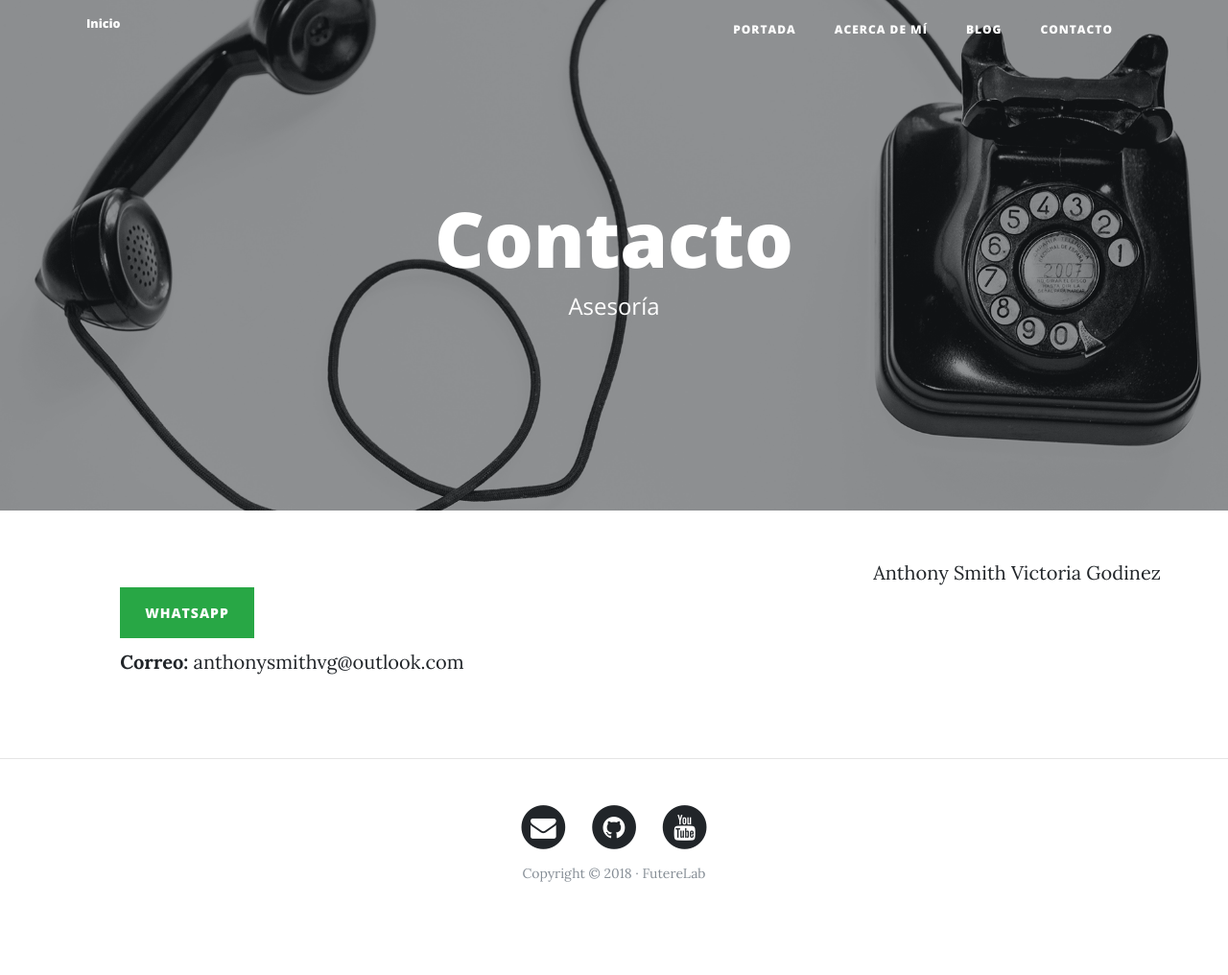
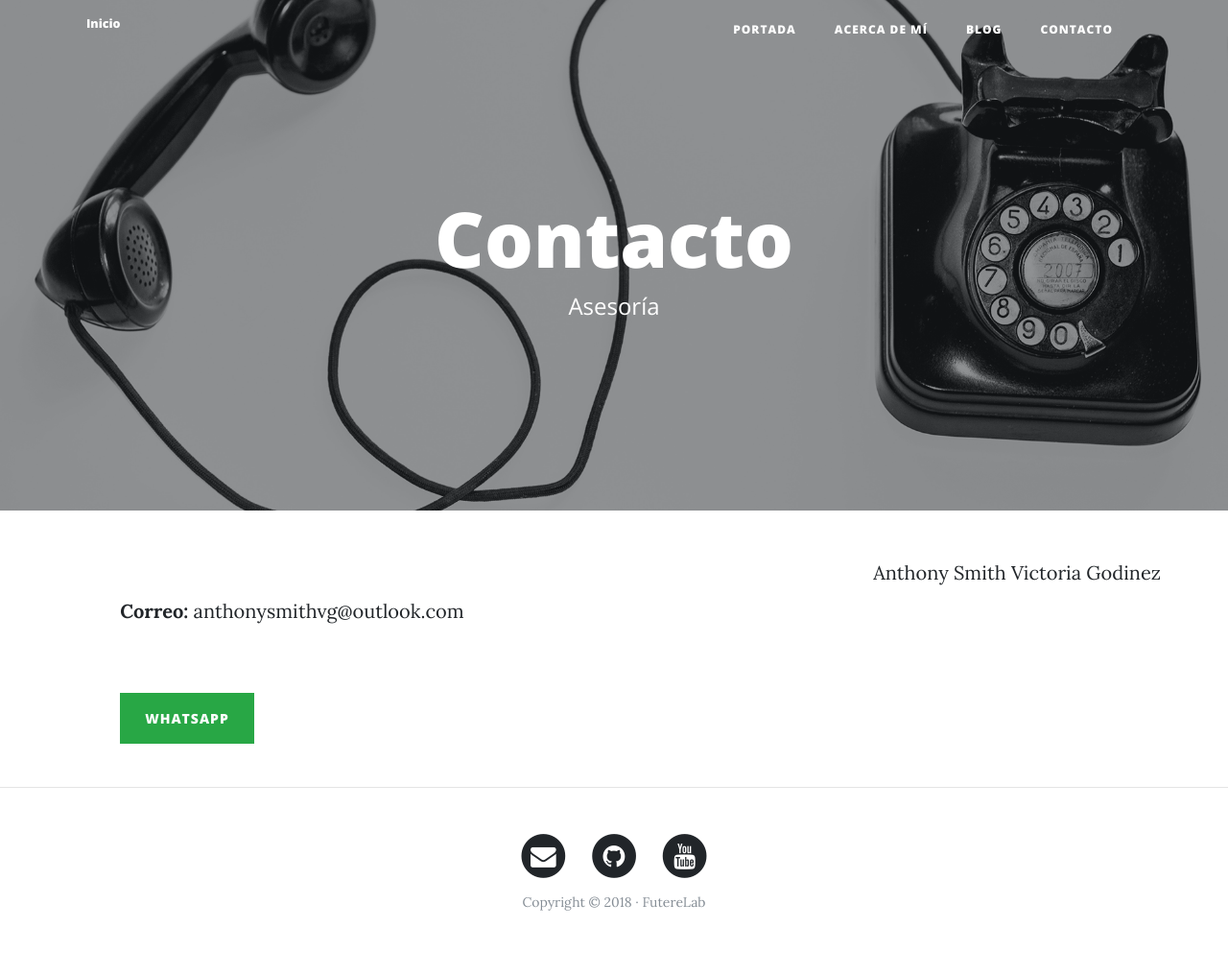
Before and after one commit to AnthonySmith96/WebPersonal, a Django app: page /contact/ in a window 1280 px wide. Shown: the whole page at 96% size. Before the commit the page ends 919 px from the top, so only its background shows below. Run offline with Django 3.2, Linux system fonts and the light colour scheme; some libraries are stand-ins or nearby versions.

Commit message:
Update contact.html

```diff
--- a/core/templates/core/contact.html
+++ b/core/templates/core/contact.html
@@ -14,8 +14,9 @@
       <div class="row">
         <div class="col-lg-8 col-md-10 mx-auto">
           <br>
-          <a href="http://bit.ly/2E0aICf" class="btn btn-success">WhatsApp</a><br/>
-          <p><b>Correo:</b> anthonysmithvg@outlook.com </p> <br/>
+          <p><b>Correo:</b> anthonysmithvg@outlook.com </p> <br/> <br/>
+
+          <a href="http://bit.ly/2E0aICf" class="btn btn-success" style="align-Center">WhatsApp</a><br/>
 
         </div>
           <div class="LI-profile-badge"  data-version="v1" data-size="medium" data-locale="es_ES" data-type="horizontal" data-theme="light" data-vanity="anthonysmithvg"><a class="LI-simple-link" href='https://mx.linkedin.com/in/anthonysmithvg?trk=profile-badge'>Anthony Smith Victoria Godinez</a></div>
```
